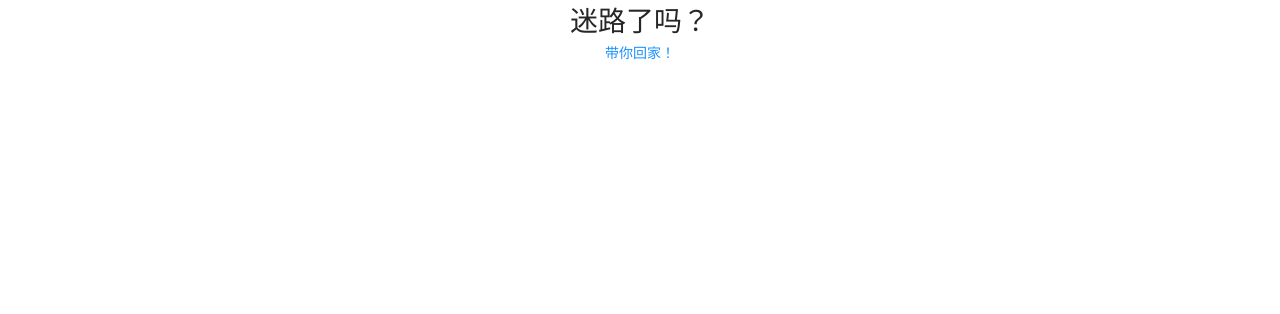
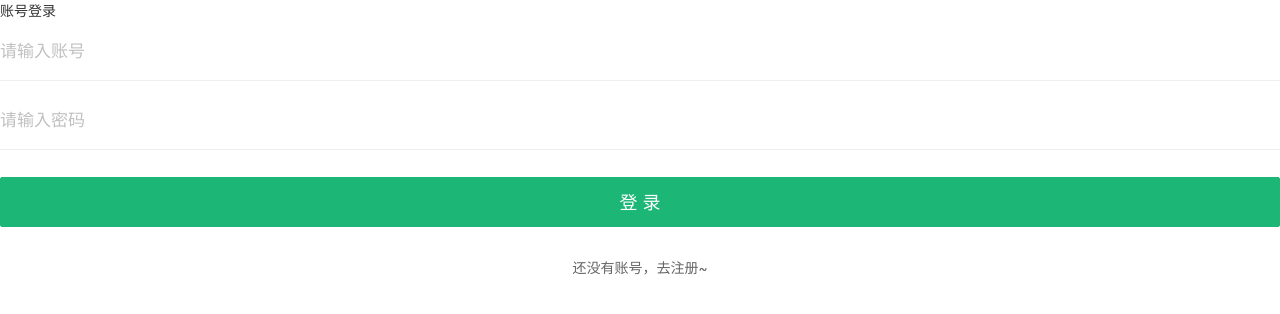
Before and after one commit to lamphc/zfw-103, a React (Create React App) app: page /login in a window 1280 px wide. Shown: the top 314 px of the page. Built offline with nearby package versions, Linux system fonts and the light colour scheme.

Commit message:
登录的基本功能实现

```diff
--- a/src/App.jsx
+++ b/src/App.jsx
@@ -14,6 +14,7 @@ import CityList from './pages/CityList'
 import Map from './pages/Map'
 import NotFound from './pages/NotFound'
 import HouseDetail from './components/HouseDetail'
+import Login from './pages/Login'
 
 function App() {
   // 模版 =》借助路由在根组件切换页面（组件）
@@ -31,6 +32,8 @@ function App() {
         <Route path="/map" component={Map} />
         {/* 房源详情 */}
         <Route path="/detail/:id" component={HouseDetail} />
+        {/* 登录 */}
+        <Route path="/login" component={Login} />
         {/* 404页面 */}
         <Route component={NotFound} />
       </Switch>
--- /dev/null
+++ b/src/pages/Login/index.jsx
@@ -0,0 +1,108 @@
+import React, { Component } from 'react'
+import { Flex, WingBlank, WhiteSpace, NavBar, Toast } from 'antd-mobile'
+
+import { Link } from 'react-router-dom'
+
+import styles from './index.module.css'
+import { login } from '../../utils/api/user'
+import { setLocalData, HZW_TOKEN } from '../../utils'
+
+// 验证规则：
+// const REG_UNAME = /^[a-zA-Z_\d]{5,8}$/
+// const REG_PWD = /^[a-zA-Z_\d]{5,12}$/
+
+/**
+ * 表单处理
+ * 受控组件=》双向绑定 =》获取表单数据
+ * 受控组件：把表单元素的值交给组件状态管理=》1. 表单元素的value绑定状态数据 2. 绑定onChange事件
+ */
+
+class Login extends Component {
+  // 设置响应数据
+  state = {
+    // 用户名
+    username: '',
+    // 密码
+    password: '',
+  }
+
+  // 处理双向绑定
+  handlerInput = (e) => {
+    // console.log(e.target)
+    this.setState({
+      [e.target.name]: e.target.value,
+    })
+  }
+
+  // 登录
+  login = async (e) => {
+    // 阻止表单默认行为
+    e.preventDefault()
+    // 获取用户输入的用户名和密码
+    const { username, password } = this.state
+    // console.log(e, username, password)
+    const { status, data, description } = await login({ username, password })
+    // console.log(status, data)
+    if (status === 200) {
+      Toast.success(description, 1, () => {
+        // 跳转路由=》我的
+        this.props.history.push('/home/profile')
+      })
+      // 把token存储到本地
+      setLocalData(HZW_TOKEN, data.token)
+    } else {
+      Toast.fail(description)
+    }
+  }
+
+  render() {
+    return (
+      <div className={styles.root}>
+        {/* 顶部导航 */}
+        <NavBar mode="light">账号登录</NavBar>
+        <WhiteSpace size="xl" />
+
+        {/* 登录表单 */}
+        <WingBlank>
+          <form onSubmit={this.login}>
+            <div className={styles.formItem}>
+              <input
+                value={this.state.username}
+                name="username"
+                onChange={this.handlerInput}
+                className={styles.input}
+                placeholder="请输入账号"
+              />
+            </div>
+            {/* 长度为5到8位，只能出现数字、字母、下划线 */}
+            {/* <div className={styles.error}>账号为必填项</div> */}
+            <div className={styles.formItem}>
+              <input
+                value={this.state.password}
+                name="password"
+                onChange={this.handlerInput}
+                className={styles.input}
+                type="password"
+                placeholder="请输入密码"
+              />
+            </div>
+            {/* 长度为5到12位，只能出现数字、字母、下划线 */}
+            {/* <div className={styles.error}>账号为必填项</div> */}
+            <div className={styles.formSubmit}>
+              <button className={styles.submit} type="submit">
+                登 录
+              </button>
+            </div>
+          </form>
+          <Flex className={styles.backHome}>
+            <Flex.Item>
+              <Link to="/registe">还没有账号，去注册~</Link>
+            </Flex.Item>
+          </Flex>
+        </WingBlank>
+      </div>
+    )
+  }
+}
+
+export default Login
--- /dev/null
+++ b/src/pages/Login/index.module.css
@@ -0,0 +1,82 @@
+.root {
+    height: 100%;
+    background-color: #fff;
+}
+
+.navHeader {
+    background-color: #21b97a;
+}
+
+.backHome {
+    margin-top: 30px;
+    text-align: center;
+}
+
+.backHome :global(a) {
+    color: #666;
+}
+
+.formItem {
+    position: relative;
+    margin-bottom: 9px;
+}
+
+.formItem::after {
+    content: '';
+    position: absolute;
+    background-color: #ddd;
+    display: block;
+    z-index: 1;
+    top: auto;
+    right: auto;
+    bottom: 0;
+    left: 0;
+    width: 100%;
+    height: 1px;
+    -webkit-transform-origin: 50% 100%;
+    transform-origin: 50% 100%;
+    -webkit-transform: scaleY(0.5);
+    transform: scaleY(0.5);
+}
+
+.input {
+    height: 60px;
+    width: 100%;
+    padding: 2px 0;
+    border: 0;
+    color: #000;
+    font-size: 17px;
+    background-color: transparent;
+}
+
+.input::placeholder {
+    color: #c0c0c0;
+}
+
+.formSubmit {
+    margin-top: 27px;
+}
+
+.submit {
+    display: block;
+    outline: 0 none;
+    -webkit-appearance: none;
+    padding: 0;
+    text-align: center;
+    font-size: 18px;
+    height: 50px;
+    line-height: 50px;
+    overflow: hidden;
+    text-overflow: ellipsis;
+    word-break: break-word;
+    white-space: nowrap;
+    color: #fff;
+    background-color: rgb(28, 182, 118);
+    border: 1px solid rgb(28, 182, 118);
+    border-radius: 2px;
+    width: 100%;
+}
+
+.error {
+    color: red;
+}
--- /dev/null
+++ b/src/utils/api/user.js
@@ -0,0 +1,9 @@
+import request from '../request'
+
+/**
+ * 用户 =》后台接口
+ */
+
+export function login (data) {
+  return request.post('/user/login', data)
+}
--- a/src/utils/index.js
+++ b/src/utils/index.js
@@ -41,6 +41,8 @@ export function getCurrCity () {
 
 // 封装本地持久化方法
 // 存储
+const HZW_TOKEN = 'HZW_TOKEN'
+
 export function setLocalData (key, val) {
   localStorage.setItem(key, val)
 }
@@ -54,6 +56,8 @@ export function delLocalData (key) {
   localStorage.removeItem(key)
 }
 
+export { HZW_TOKEN }
+
 
 
 /**
```
